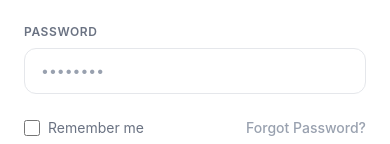
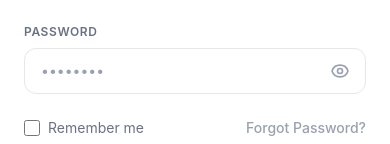
Before and after one commit to mrezafdllah/hrms-data-aplikasi-master, a React (Vite) app in the folder hr-frontend/: page /login in a window 390 px wide. Shown: the part 368-512 px from the top of the page. Built offline with nearby package versions, Linux system fonts and the light colour scheme; no server answers.

Commit message:
feat: add password visibility toggle in mobile and web login forms

```diff
--- a/hr-frontend/src/pages/Login.jsx
+++ b/hr-frontend/src/pages/Login.jsx
@@ -5,6 +5,7 @@
 const Login = () => {
   const [email, setEmail] = useState('');
   const [password, setPassword] = useState('');
+  const [showPassword, setShowPassword] = useState(false);
   const [error, setError] = useState('');
   const [loading, setLoading] = useState(false);
   const navigate = useNavigate();
@@ -193,14 +194,32 @@
               <label className="block text-xs font-semibold uppercase tracking-wider text-gray-500 mb-2">
                 Password
               </label>
+              <div className="relative">
                 <input
-                type="password"
+                  type={showPassword ? "text" : "password"}
                   required
                   value={password}
                   onChange={(e) => setPassword(e.target.value)}
-                className="w-full px-4 py-3 border border-gray-200 rounded-xl focus:ring-2 focus:ring-[#7b3fe4] focus:border-[#7b3fe4] outline-none transition-all text-sm placeholder-gray-400 bg-white"
+                  className="w-full px-4 py-3 pr-12 border border-gray-200 rounded-xl focus:ring-2 focus:ring-[#7b3fe4] focus:border-[#7b3fe4] outline-none transition-all text-sm placeholder-gray-400 bg-white"
                   placeholder="••••••••"
                 />
+                <button
+                  type="button"
+                  onClick={() => setShowPassword(!showPassword)}
+                  className="absolute inset-y-0 right-0 flex items-center pr-4 text-gray-400 hover:text-gray-600 focus:outline-none"
+                >
+                  {showPassword ? (
+                    <svg className="w-5 h-5" fill="none" stroke="currentColor" strokeWidth="2" viewBox="0 0 24 24" xmlns="http://www.w3.org/2000/svg">
+                      <path strokeLinecap="round" strokeLinejoin="round" d="M3.98 8.223A10.477 10.477 0 001.934 12C3.226 16.338 7.244 19.5 12 19.5c.993 0 1.953-.138 2.863-.395M6.228 6.228A10.45 10.45 0 0112 4.5c4.756 0 8.773 3.162 10.065 7.498a10.523 10.523 0 01-4.293 5.774M6.228 6.228L3 3m3.228 3.228l3.65 3.65m7.895 7.895L21 21m-3.228-3.228l-3.65-3.65m0 0a3 3 0 10-4.243-4.243m4.242 4.242L9.88 9.88"></path>
+                    </svg>
+                  ) : (
+                    <svg className="w-5 h-5" fill="none" stroke="currentColor" strokeWidth="2" viewBox="0 0 24 24" xmlns="http://www.w3.org/2000/svg">
+                      <path strokeLinecap="round" strokeLinejoin="round" d="M15 12a3 3 0 11-6 0 3 3 0 016 0z"></path>
+                      <path strokeLinecap="round" strokeLinejoin="round" d="M2.458 12C3.732 7.943 7.523 5 12 5c4.478 0 8.268 2.943 9.542 7-1.274 4.057-5.064 7-9.542 7-4.477 0-8.268-2.943-9.542-7z"></path>
+                    </svg>
+                  )}
+                </button>
+              </div>
             </div>
 
             <div className="flex items-center justify-between text-sm">
```
Also changed, not shown: 1 other file (tests, documents, lock files or other folders). Lines whose indentation alone changed are shown as unchanged.
